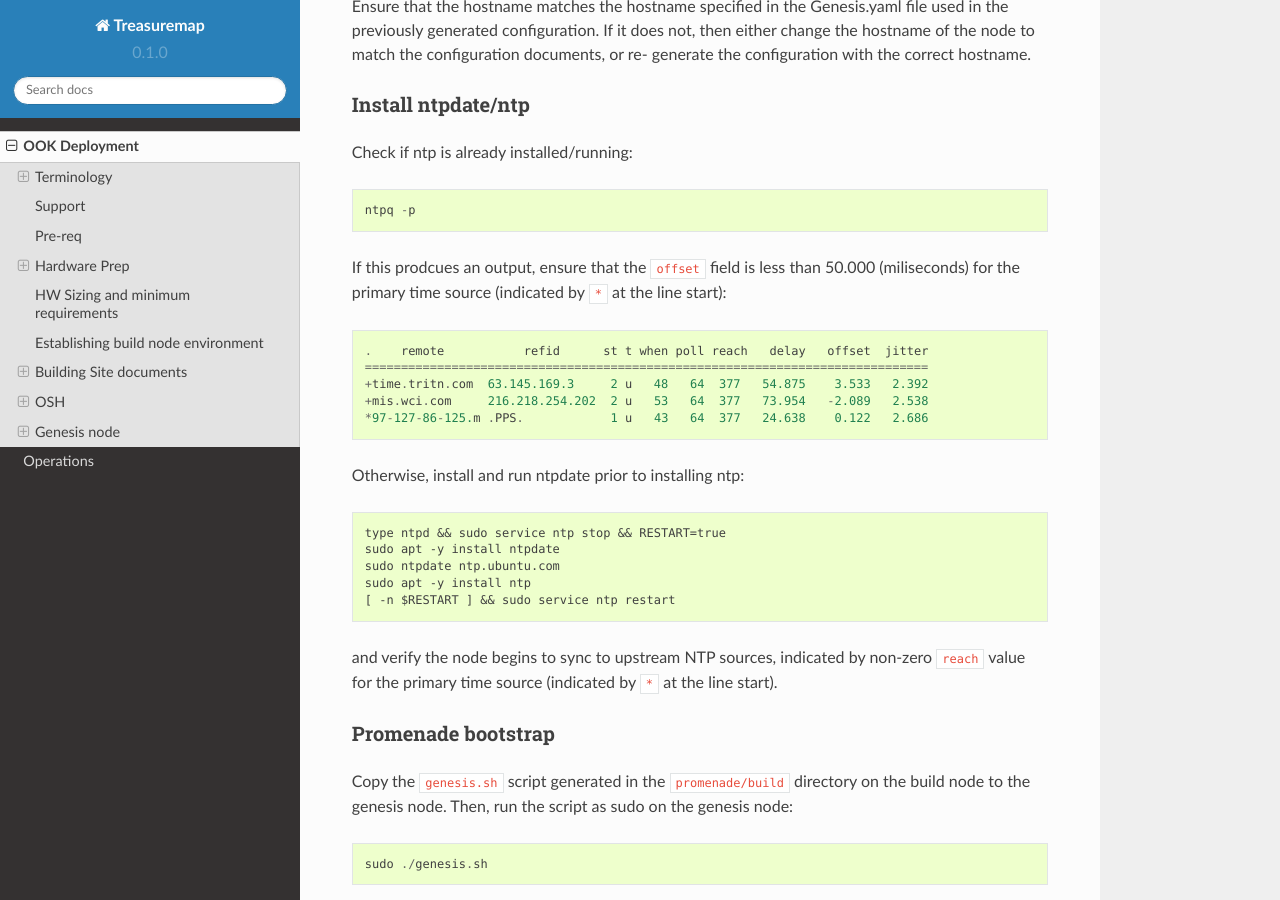
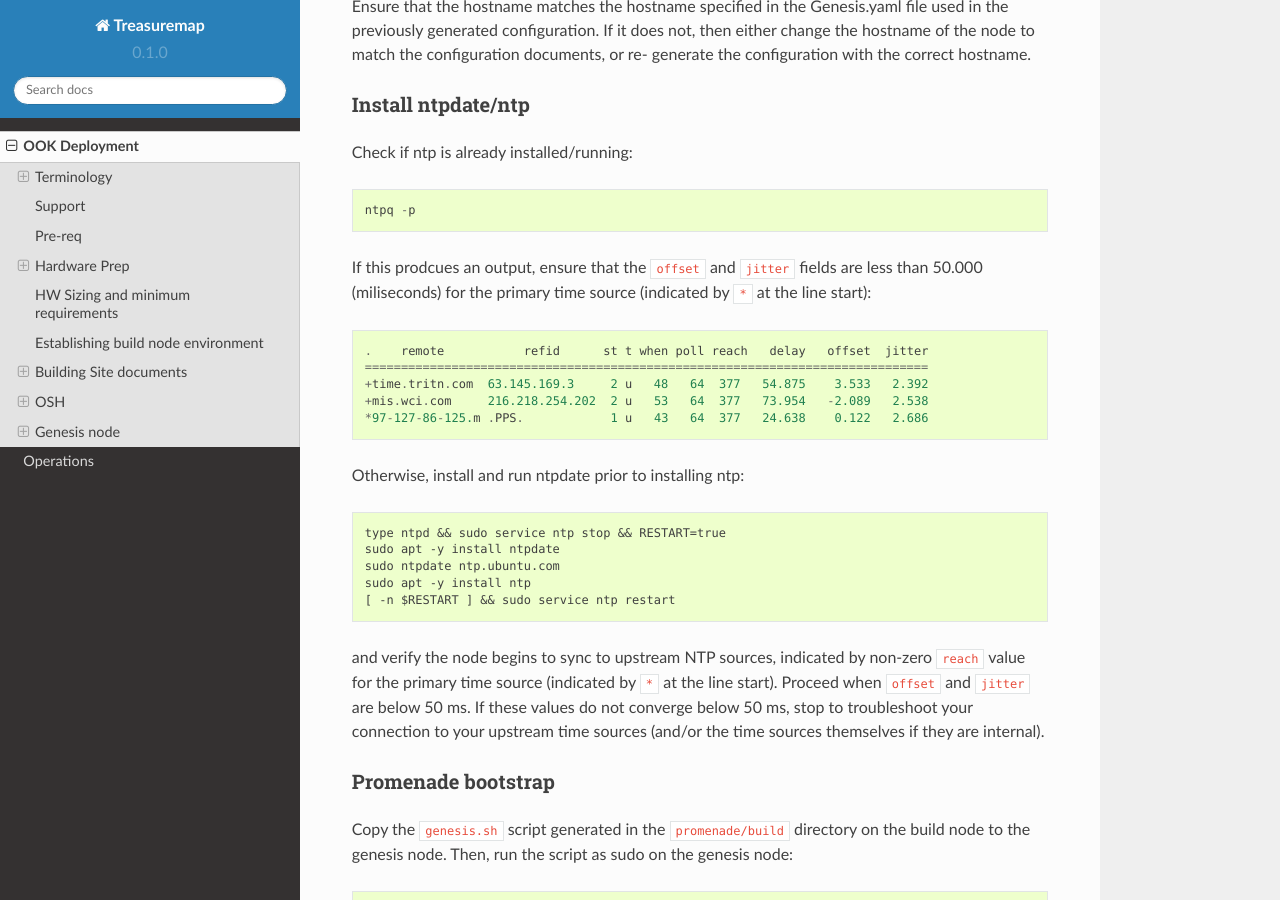
Before and after one commit to att-comdev/treasuremap, a Sphinx documentation site: the page built from docs/source/deployment.rst, in a window 1280 px wide and 900 px high, scrolled down 9572 px. Built offline with Sphinx 7.4.7 and the Read the Docs theme 2.0.0, drawn with Linux system fonts in a browser that asks for light colours.

Commit message:
Include jitter in Genesis NTP time validation
Change-Id: Ie3457661bb5b782bd0c739112a0b89635252683c

```diff
--- a/docs/source/deployment.rst
+++ b/docs/source/deployment.rst
@@ -477,8 +477,9 @@ Check if ntp is already installed/running::
 
     ntpq -p
 
-If this prodcues an output, ensure that the ``offset`` field is less than 50.000
-(miliseconds) for the primary time source (indicated by ``*`` at the line start)::
+If this prodcues an output, ensure that the ``offset`` and ``jitter`` fields are
+less than 50.000 (miliseconds) for the primary time source (indicated by ``*``
+at the line start)::
 
     .    remote           refid      st t when poll reach   delay   offset  jitter
     ==============================================================================
@@ -496,8 +497,9 @@ Otherwise, install and run ntpdate prior to installing ntp::
 
 and verify the node begins to sync to upstream NTP sources, indicated by non-zero
 ``reach`` value for the primary time source (indicated by ``*`` at the line
-start).
-
+start). Proceed when ``offset`` and ``jitter`` are below 50 ms. If these values
+do not converge below 50 ms, stop to troubleshoot your connection to your
+upstream time sources (and/or the time sources themselves if they are internal).
 
 Promenade bootstrap
 ^^^^^^^^^^^^^^^^^^^
```
